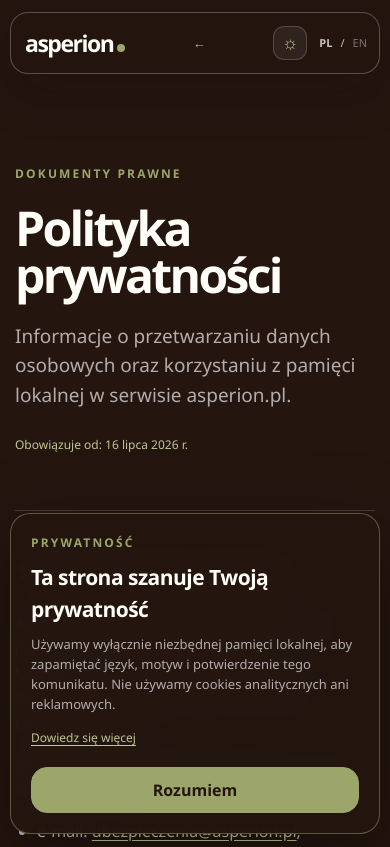
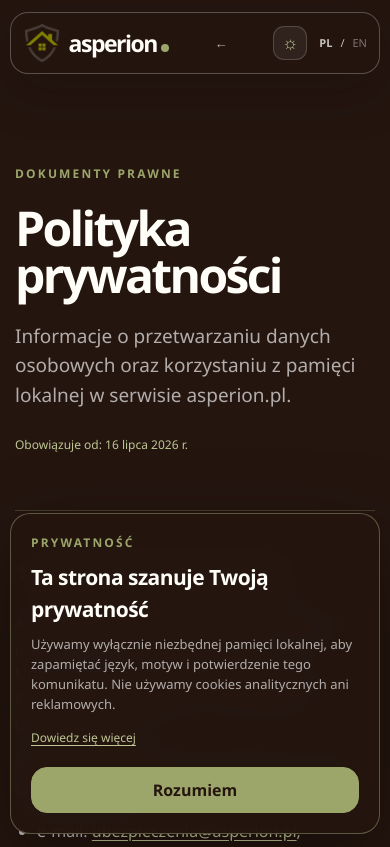
Before and after one commit to ukasshee/asperion, a plain HTML site: page privacy.html in a window 390 px wide. Shown: the top 847 px of the page. Drawn offline with Linux system fonts and the light colour scheme.

Commit message:
Polacz logo z domkiem z logotypem Asperion

```diff
--- a/privacy.html
+++ b/privacy.html
@@ -17,6 +17,7 @@
   <header class="nav-wrap">
     <nav class="nav-island policy-nav" aria-label="Nawigacja polityki prywatności">
       <a class="brand" href="index.html" aria-label="Asperion — strona główna">
+        <img class="brand-logo" src="logo.png" alt="" width="151" height="171" />
         <span class="brand-wordmark">asperion<span class="brand-dot" aria-hidden="true"></span></span>
       </a>
       <a class="policy-back" href="index.html">← <span data-policy-ui="back">Wróć do strony</span></a>
@@ -234,7 +235,7 @@
 
   <footer>
     <div class="container footer-grid">
-      <a class="brand footer-brand" href="index.html" aria-label="Asperion — strona główna"><span class="brand-wordmark">asperion<span class="brand-dot" aria-hidden="true"></span></span></a>
+      <a class="brand footer-brand" href="index.html" aria-label="Asperion — strona główna"><img class="brand-logo" src="logo.png" alt="" width="151" height="171" /><span class="brand-wordmark">asperion<span class="brand-dot" aria-hidden="true"></span></span></a>
       <p>© <span id="year"></span> Asperion. <span data-policy-ui="rights">Wszelkie prawa zastrzeżone.</span></p>
       <div class="footer-links"><a href="privacy.html" data-policy-ui="privacy">Polityka prywatności</a><button class="footer-link-button" type="button" data-open-cookie-settings>Cookies</button></div>
     </div>
--- a/styles.css
+++ b/styles.css
@@ -26,7 +26,8 @@ button { color: inherit; }
 
 .nav-wrap { position: fixed; z-index: 100; top: 22px; left: 0; width: 100%; pointer-events: none; }
 .nav-island { position: relative; width: min(1120px, calc(100% - 36px)); min-height: 70px; margin: auto; padding: 10px 12px 10px 18px; border: 1px solid rgba(255,255,255,.25); border-radius: 22px; background: rgba(36,21,15,.84); color: var(--white); box-shadow: 0 18px 50px rgba(20,10,7,.22); backdrop-filter: blur(18px); -webkit-backdrop-filter: blur(18px); display: flex; align-items: center; justify-content: space-between; gap: 24px; pointer-events: auto; transition: transform .3s ease, background .3s ease; }
-.brand { display: flex; align-items: center; color: inherit; }
+.brand { display: flex; align-items: center; gap: 10px; color: inherit; }
+.brand-logo { display: block; width: auto; height: 43px; flex: 0 0 auto; object-fit: contain; }
 .brand-wordmark { display: inline-flex; align-items: flex-end; color: inherit; font: 700 27px/.9 "Segoe UI Variable Display", "Segoe UI", Arial, sans-serif; letter-spacing: -.065em; }
 .brand-dot { width: 9px; height: 9px; flex: 0 0 auto; margin: 0 0 1px 5px; border-radius: 50%; background: var(--olive); }
 .nav-links { display: flex; align-items: center; gap: 28px; font-size: 14px; }
@@ -108,6 +109,7 @@ h1 em { font-family: Georgia, serif; font-weight: 400; }
 .about-copy { padding-top: 55px; color: rgba(255,253,247,.67); font-size: 18px; }
 .about-copy p { margin: 0 0 22px; }
 .signature { margin-top: 50px; color: var(--white); }
+.signature .brand-logo { height: 54px; }
 .signature .brand-wordmark { font-size: 34px; }
 .signature .brand-dot { width: 11px; height: 11px; margin-left: 6px; }
 
@@ -142,6 +144,7 @@ h1 em { font-family: Georgia, serif; font-weight: 400; }
 footer { padding: 42px 0; background: var(--brown-soft); border-top: 1px solid rgba(156,166,106,.16); }
 .footer-grid { display: flex; align-items: center; justify-content: space-between; gap: 28px; }
 .footer-brand .brand-wordmark { font-size: 23px; }
+.footer-brand .brand-logo { height: 38px; }
 .footer-brand .brand-dot { width: 8px; height: 8px; margin-left: 4px; }
 footer p, .footer-links { font-size: 12px; opacity: .58; }
 .footer-links { display: flex; gap: 20px; }
@@ -214,6 +217,7 @@ html[data-theme="light"] .cookie-copy a { color: #626a3f; }
   .nav-wrap { top: 12px; }
   .nav-island { width: calc(100% - 20px); min-height: 62px; padding: 8px 9px 8px 14px; border-radius: 18px; gap: 10px; }
   .nav-island .brand-wordmark { font-size: 23px; }
+  .nav-island .brand-logo { height: 38px; }
   .nav-island .brand-dot { width: 8px; height: 8px; margin-left: 4px; }
   .nav-actions { gap: 9px; }
   .nav-actions .button-small { display: none; }
```
Also changed, not shown: index.html (+3 -2 lines).
